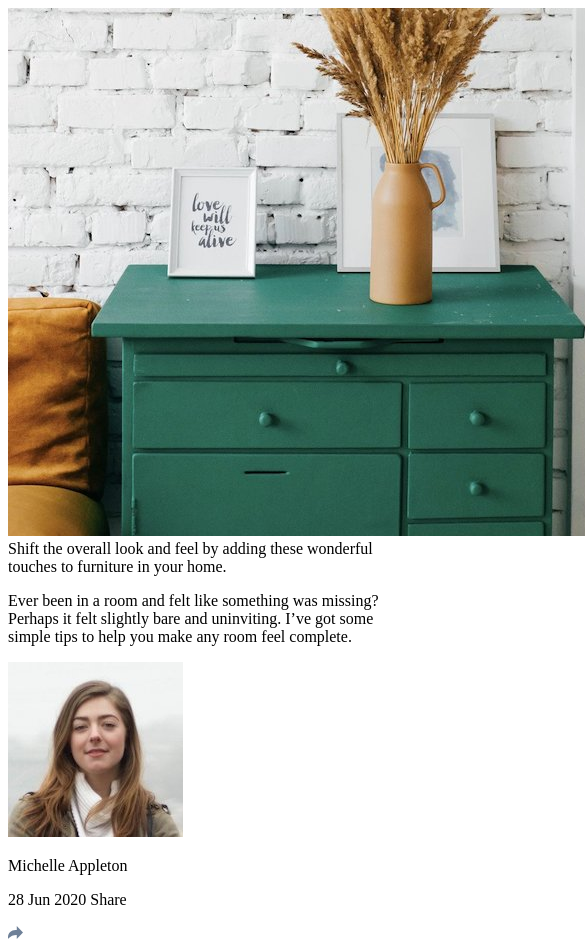
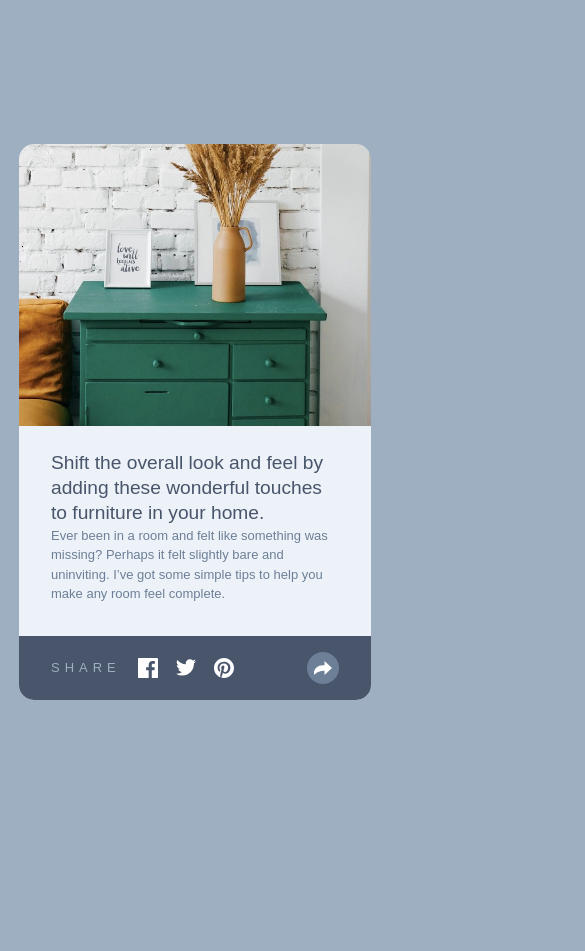
Before and after one commit to Nehhy01/Article-Preview-Component, a plain HTML site: page index.html in a window 390 px wide. Shown: the top 951 px of the page, 585 px wide, since content can reach past the window. After the commit the page ends 844 px from the top, so only its background shows below. Drawn offline with Linux system fonts and the light colour scheme.

Commit message:
Done with the mobile styling

```diff
--- a/index.html
+++ b/index.html
@@ -3,7 +3,6 @@
   <head>
     <meta charset="UTF-8" />
     <meta name="viewport" content="width=device-width, initial-scale=1.0" />
-    <!-- displays site properly based on user's device -->
 
     <link
       rel="icon"
@@ -11,27 +10,48 @@
       sizes="32x32"
       href="./images/favicon-32x32.png"
     />
-
+    <link rel="stylesheet" href="style.css" />
     <title>Frontend Mentor | Article preview component</title>
   </head>
   <body>
+    <div class="container">
       <img src="./images/drawers.jpg" alt="" />
-    <div>
+      <div class="card-body">
+        <div class="big-text">
           Shift the overall look and feel by adding these wonderful touches to
           furniture in your home.
         </div>
-    <p>
-      Ever been in a room and felt like something was missing? Perhaps it felt
-      slightly bare and uninviting. I’ve got some simple tips to help you make
-      any room feel complete.
+        <p class="small-text">
+          Ever been in a room and felt like something was missing? Perhaps it
+          felt slightly bare and uninviting. I’ve got some simple tips to help
+          you make any room feel complete.
         </p>
-    <div>
+        <div class="footer">
+          <div class="author-details">
             <img src="./images/avatar-michelle.jpg" alt="Michelle Appleton" />
-      <div>
+            <div class="author-name">
               <p class="name">Michelle Appleton</p>
-        <p class="date">28 Jun 2020 Share</p>
+              <p class="date">28 Jun 2020</p>
             </div>
-<img src="./images/icon-share.svg" alt="">
+          </div>
+          <div class="share-icon" id="btn-normal-state">
+            <img src="./images/icon-share.svg" alt="" />
+          </div>
+
+          <div class="share-options">
+            <div class="share-icons-active">
+              <span>SHARE</span>
+              <img src="./images/icon-facebook.svg" alt="" />
+              <img src="./images/icon-twitter.svg" alt="" />
+              <img src="./images/icon-pinterest.svg" alt="" />
+            </div>
+            <div class="share-icon" id="btn-click-state">
+              <img src="./images/icon-share.svg" alt="" />
+
+            </div>
+          </div>
+        </div>
+      </div>
     </div>
   </body>
 </html>
--- a/style.css
+++ b/style.css
@@ -0,0 +1,129 @@
+* {
+  box-sizing: border-box;
+  padding: 0;
+  margin: 0;
+}
+
+body {
+  display: flex;
+  align-items: center;
+  justify-content: center;
+  height: 100vh;
+  background-color: hsl(212, 23%, 69%);
+  font-family: "manrope", sans-serif;
+  font-size: 13px;
+}
+
+.container {
+  width: 22rem;
+  position: relative;
+}
+
+.container > img {
+  width: 100%;
+  border-top-right-radius: 15px;
+  border-top-left-radius: 15px;
+}
+
+.card-body {
+  background-color: hsl(210, 46%, 95%);
+  padding: 2rem;
+  padding-bottom: 0;
+  margin-top: -10px;
+  border-bottom-right-radius: 15px;
+  border-bottom-left-radius: 15px;
+}
+
+.big-text {
+  color: hsl(217, 19%, 35%);
+  font-size: 1.2rem;
+  /* margin: 2.5rem 0 0 2rem; */
+  line-height: 1.3;
+}
+
+.small-text {
+  color: hsl(214, 17%, 51%);
+  line-height: 1.5;
+}
+
+.footer {
+  margin-top: 1.5rem;
+  padding: 1rem 0;
+  display: flex;
+  align-items: center;
+  justify-content: space-between;
+}
+
+.author-details {
+  display: flex;
+  gap: 1rem;
+  align-items: center;
+}
+
+.author-details img {
+  width: 2.5rem;
+  border-radius: 50%;
+}
+.author-name {
+  display: flex;
+  gap: 0.2rem;
+  flex-direction: column;
+}
+
+.name {
+  color: hsl(217, 19%, 35%);
+  font-weight: 700;
+}
+
+.date {
+  color: hsl(214, 17%, 51%);
+}
+
+.share-icon {
+  width: 2rem;
+  height: 2rem;
+  display: flex;
+  cursor: pointer;
+  align-items: center;
+  justify-content: center;
+  border-radius: 50%;
+  background-color: hsl(212, 23%, 69%);
+}
+
+.share-icon img {
+  width: 1.1rem;
+  height: 0.9rem;
+}
+
+.share-options {
+  position: absolute;
+  bottom: 0;
+  color: hsl(210, 46%, 95%);
+  left: 0;
+  justify-content: space-between;
+  align-items: center;
+  padding: 1rem 2rem;
+  background-color: hsl(217, 19%, 35%);
+  display: flex;
+  width: 22rem;
+  border-bottom-right-radius: 15px;
+  border-bottom-left-radius: 15px;
+}
+
+.share-icons-active {
+display: flex;
+align-items: center;
+gap: 1.1rem;
+}
+
+.share-icons-active span {
+    letter-spacing: 5px;
+    color: hsl(212, 23%, 69%);
+}
+
+#btn-click-state {
+    background-color: hsl(214, 17%, 51%);
+}
+#btn-click-state  img {
+filter: brightness(100);
+}
```
Also changed, not shown: 1 other file. Lines whose indentation alone changed are shown as unchanged.
